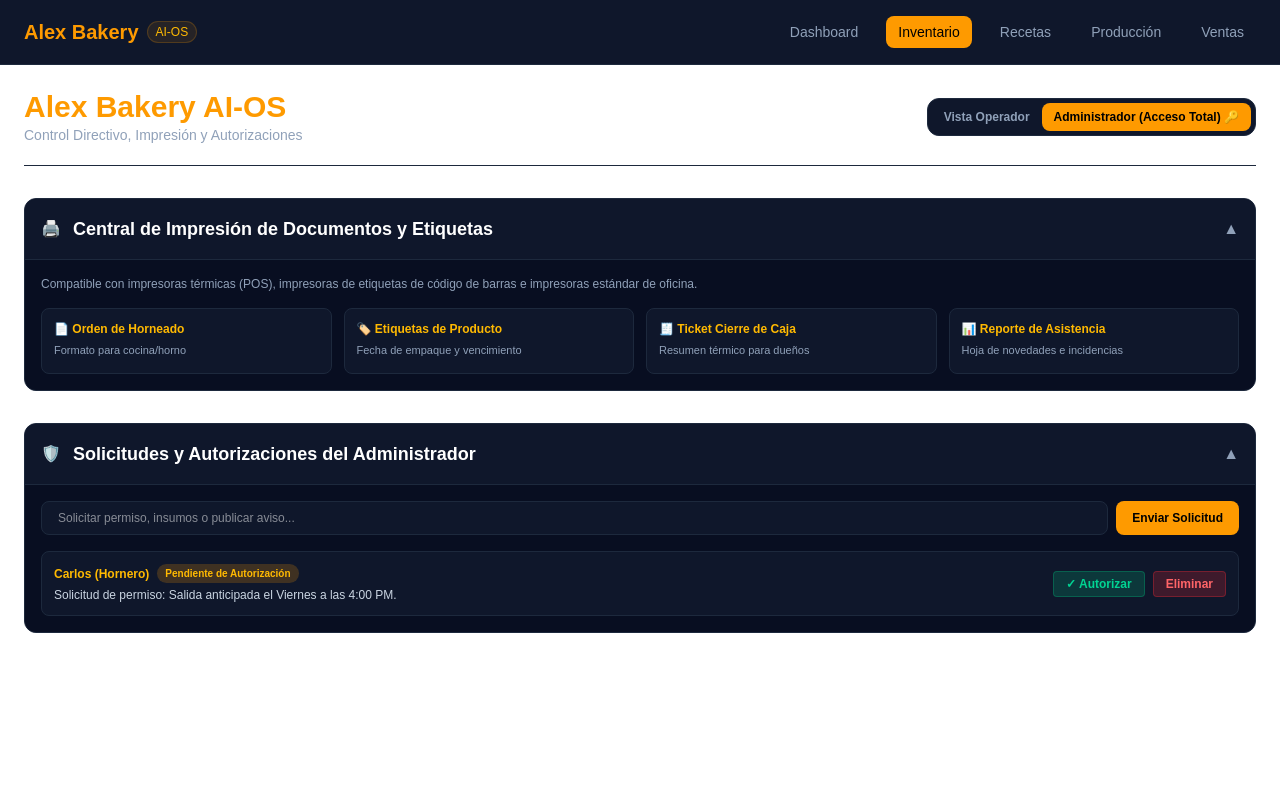
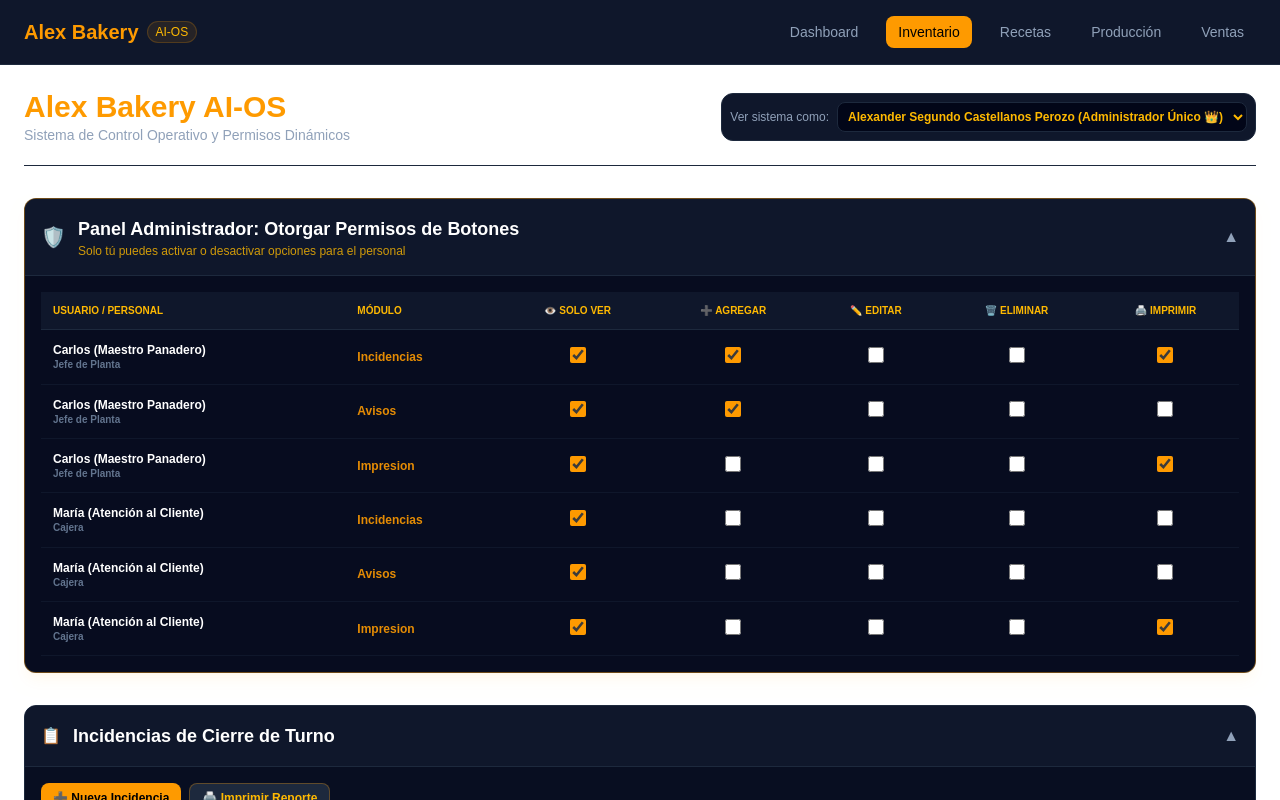
Before and after one commit to alexcastellanos2030-create/salam-bakery-ai-os, a Next.js app: page /inventory in a window 1280 px wide. Shown: the top 800 px of the page. Built offline with nearby package versions, Linux system fonts and the light colour scheme.

Commit message:
feat: matriz de permisos dinámicos por usuario para ver, editar, eliminar, agregar e imprimir

```diff
--- a/app/inventory/page.tsx
+++ b/app/inventory/page.tsx
@@ -2,244 +2,337 @@
 
 import { useState } from 'react';
 
-interface Notice {
+// Tipos de permisos individuales por acción
+interface ModulePermissions {
+  ver: boolean;
+  agregar: boolean;
+  editar: boolean;
+  eliminar: boolean;
+  imprimir: boolean;
+}
+
+// Estructura de usuario con su mapa de permisos por módulo
+interface UserProfile {
   id: string;
-  author: string;
-  content: string;
-  createdAt: string;
-  approved: boolean;
+  name: string;
+  role: string;
+  permissions: {
+    incidencias: ModulePermissions;
+    avisos: ModulePermissions;
+    impresion: ModulePermissions;
+  };
 }
 
 export default function DashboardPage() {
-  // Control de Rol Estricto: Solo 'admin' puede autorizar o eliminar
-  const [userRole, setUserRole] = useState<'admin' | 'operador'>('admin');
-  const isAdmin = userRole === 'admin';
+  // Identificador de perfil activo para pruebas de vista
+  const [activeUserId, setActiveUserId] = useState<string>('admin');
 
-  // Secciones abiertas
+  // Base de datos de usuarios y permisos (Gestionada únicamente por el Admin)
+  const [users, setUsers] = useState<UserProfile[]>([
+    {
+      id: 'admin',
+      name: 'Alexander Segundo Castellanos Perozo',
+      role: 'Administrador Único 👑',
+      permissions: {
+        incidencias: { ver: true, agregar: true, editar: true, eliminar: true, imprimir: true },
+        avisos: { ver: true, agregar: true, editar: true, eliminar: true, imprimir: true },
+        impresion: { ver: true, agregar: true, editar: true, eliminar: true, imprimir: true },
+      },
+    },
+    {
+      id: 'operador-1',
+      name: 'Carlos (Maestro Panadero)',
+      role: 'Jefe de Planta',
+      permissions: {
+        incidencias: { ver: true, agregar: true, editar: false, eliminar: false, imprimir: true },
+        avisos: { ver: true, agregar: true, editar: false, eliminar: false, imprimir: false },
+        impresion: { ver: true, agregar: false, editar: false, eliminar: false, imprimir: true },
+      },
+    },
+    {
+      id: 'cajero-1',
+      name: 'María (Atención al Cliente)',
+      role: 'Cajera',
+      permissions: {
+        incidencias: { ver: true, agregar: false, editar: false, eliminar: false, imprimir: false },
+        avisos: { ver: true, agregar: false, editar: false, eliminar: false, imprimir: false },
+        impresion: { ver: true, agregar: false, editar: false, eliminar: false, imprimir: true },
+      },
+    },
+  ]);
+
+  // Usuario actualmente simulando en pantalla
+  const currentUser = users.find((u) => u.id === activeUserId) || users[0];
+  const isAdmin = currentUser.id === 'admin';
+
+  // Estados de interfaz
   const [openSections, setOpenSections] = useState<{ [key: string]: boolean }>({
-    impresion: true,
+    matrizPermisos: true,
+    incidencias: true,
     avisos: true,
   });
-
-  // Lista de Avisos y Permisos
-  const [notices, setNotices] = useState<Notice[]>([
-    {
-      id: '1',
-      author: 'Carlos (Hornero)',
-      content: 'Solicitud de permiso: Salida anticipada el Viernes a las 4:00 PM.',
-      createdAt: 'Hoy, 09:00 AM',
-      approved: false,
-    },
-  ]);
-  const [newNotice, setNewNotice] = useState('');
 
   const toggleSection = (section: string) => {
     setOpenSections((prev) => ({ ...prev, [section]: !prev[section] }));
   };
 
-  // Agregar solicitud o mensaje
-  const handleAddNotice = (e: React.FormEvent) => {
-    e.preventDefault();
-    if (!newNotice.trim()) return;
+  // Función para que el Admin cambie un permiso a cualquier usuario
+  const handleTogglePermission = (
+    userId: string,
+    moduleKey: 'incidencias' | 'avisos' | 'impresion',
+    actionKey: keyof ModulePermissions
+  ) => {
+    if (!isAdmin) return; // Restricción de seguridad
 
-    setNotices([
-      {
-        id: Date.now().toString(),
-        author: isAdmin ? 'Administrador' : 'Operador de Planta',
-        content: newNotice,
-        createdAt: 'Ahora mismo',
-        approved: isAdmin, // Solo el admin se auto-aprueba
+    setUsers((prevUsers) =>
+      prevUsers.map((u) => {
+        if (u.id !== userId) return u;
+        return {
+          ...u,
+          permissions: {
+            ...u.permissions,
+            [moduleKey]: {
+              ...u.permissions[moduleKey],
+              [actionKey]: !u.permissions[moduleKey][actionKey],
             },
-      ...notices,
-    ]);
-    setNewNotice('');
+          },
+        };
+      })
+    );
   };
 
-  // Funciones Restringidas EXCLUSIVAS del Administrador
-  const handleApprove = (id: string) => {
-    if (!isAdmin) return;
-    setNotices(notices.map((n) => (n.id === id ? { ...n, approved: true } : n)));
-  };
-
-  const handleDelete = (id: string) => {
-    if (!isAdmin) return;
-    setNotices(notices.filter((n) => n.id !== id));
-  };
-
-  // Función de Impresión Universal de Documentos y Etiquetas
-  const handlePrintDocument = (docType: string) => {
+  // Función universal de impresión condicional
+  const handlePrint = (title: string, allowed: boolean) => {
+    if (!allowed) {
+      alert('No tienes permiso para imprimir este documento.');
+      return;
+    }
     window.print();
   };
 
   return (
-    <div className="p-6 max-w-7xl mx-auto space-y-8 print:p-0 print:bg-white print:text-black">
-      {/* Selector de Rol y Encabezado (Oculto al imprimir) */}
+    <div className="p-6 max-w-7xl mx-auto space-y-8 print:p-0">
+      {/* Encabezado y Selector de Vista de Usuario */}
       <header className="flex flex-col md:flex-row justify-between items-start md:items-center gap-4 border-b border-slate-800 pb-5 print:hidden">
         <div>
           <h1 className="text-3xl font-black text-amber-500">Alex Bakery AI-OS</h1>
-          <p className="text-slate-400 text-sm">Control Directivo, Impresión y Autorizaciones</p>
+          <p className="text-slate-400 text-sm">Sistema de Control Operativo y Permisos Dinámicos</p>
         </div>
 
-        {/* Switch de Seguridad de Rol */}
-        <div className="flex items-center bg-slate-900 border border-slate-800 p-1 rounded-xl">
-          <button
-            onClick={() => setUserRole('operador')}
-            className={`px-3 py-1.5 rounded-lg text-xs font-bold transition ${
-              !isAdmin ? 'bg-amber-500 text-black' : 'text-slate-400'
-            }`}
+        {/* Simulación de Usuario Activo */}
+        <div className="flex items-center gap-2 bg-slate-900 border border-slate-800 p-2 rounded-xl">
+          <span className="text-xs text-slate-400 font-medium">Ver sistema como:</span>
+          <select
+            value={activeUserId}
+            onChange={(e) => setActiveUserId(e.target.value)}
+            className="bg-slate-950 text-amber-400 border border-slate-800 font-bold text-xs rounded-lg p-1.5 focus:outline-none"
           >
-            Vista Operador
-          </button>
-          <button
-            onClick={() => setUserRole('admin')}
-            className={`px-3 py-1.5 rounded-lg text-xs font-bold transition ${
-              isAdmin ? 'bg-amber-500 text-black' : 'text-slate-400'
-            }`}
-          >
-            Administrador (Acceso Total) 🔑
-          </button>
+            {users.map((u) => (
+              <option key={u.id} value={u.id}>
+                {u.name} ({u.role})
+              </option>
+            ))}
+          </select>
         </div>
       </header>
 
-      {/* 1. MÓDULO DE IMPRESIÓN DIRECTA (Documentos, Formatos y Etiquetas) */}
-      <div className="bg-slate-900 border border-slate-800 rounded-xl overflow-hidden print:hidden">
+      {/* 👑 MÓDULO EXCLUSIVO DEL ADMIN: MATRIZ CONFIGURADORA DE PERMISOS */}
+      {isAdmin && (
+        <div className="bg-slate-900 border border-amber-500/40 rounded-xl overflow-hidden print:hidden shadow-lg shadow-amber-500/5">
           <button
-          onClick={() => toggleSection('impresion')}
+            onClick={() => toggleSection('matrizPermisos')}
             className="w-full p-4 flex justify-between items-center text-left bg-slate-900 hover:bg-slate-800/50 transition"
           >
             <div className="flex items-center gap-3">
-            <span className="text-amber-500 font-bold">🖨️</span>
-            <h2 className="font-bold text-white text-lg">Central de Impresión de Documentos y Etiquetas</h2>
+              <span className="text-amber-500 font-bold text-xl">🛡️</span>
+              <div>
+                <h2 className="font-bold text-white text-lg">Panel Administrador: Otorgar Permisos de Botones</h2>
+                <p className="text-xs text-amber-400/80">Solo tú puedes activar o desactivar opciones para el personal</p>
               </div>
-          <span className="text-slate-400">{openSections.impresion ? '▲' : '▼'}</span>
+            </div>
+            <span className="text-slate-400">{openSections.matrizPermisos ? '▲' : '▼'}</span>
           </button>
 
-        {openSections.impresion && (
-          <div className="p-4 border-t border-slate-800 bg-slate-950/50 space-y-4">
-            <p className="text-xs text-slate-400">
-              Compatible con impresoras térmicas (POS), impresoras de etiquetas de código de barras e impresoras estándar de oficina.
-            </p>
-            <div className="grid grid-cols-1 sm:grid-cols-2 lg:grid-cols-4 gap-3">
+          {openSections.matrizPermisos && (
+            <div className="p-4 border-t border-slate-800 bg-slate-950/60 overflow-x-auto">
+              <table className="w-full text-left text-xs text-slate-300">
+                <thead className="bg-slate-900 text-amber-400 border-b border-slate-800 uppercase text-[10px]">
+                  <tr>
+                    <th className="p-3">Usuario / Personal</th>
+                    <th className="p-3">Módulo</th>
+                    <th className="p-3 text-center">👁️ Solo Ver</th>
+                    <th className="p-3 text-center">➕ Agregar</th>
+                    <th className="p-3 text-center">✏️ Editar</th>
+                    <th className="p-3 text-center">🗑️ Eliminar</th>
+                    <th className="p-3 text-center">🖨️ Imprimir</th>
+                  </tr>
+                </thead>
+                <tbody>
+                  {users
+                    .filter((u) => u.id !== 'admin')
+                    .map((user) => (
+                      (['incidencias', 'avisos', 'impresion'] as const).map((modKey) => (
+                        <tr key={`${user.id}-${modKey}`} className="border-b border-slate-800/40 hover:bg-slate-900/40">
+                          <td className="p-3 font-bold text-white">
+                            {user.name} <span className="text-slate-500 text-[10px] block">{user.role}</span>
+                          </td>
+                          <td className="p-3 capitalize font-semibold text-amber-500/90">{modKey}</td>
+                          {(['ver', 'agregar', 'editar', 'eliminar', 'imprimir'] as keyof ModulePermissions[]).map((action) => {
+                            const isChecked = user.permissions[modKey][action as keyof ModulePermissions];
+                            return (
+                              <td key={action} className="p-3 text-center">
+                                <input
+                                  type="checkbox"
+                                  checked={isChecked}
+                                  onChange={() => handleTogglePermission(user.id, modKey, action as keyof ModulePermissions)}
+                                  className="w-4 h-4 accent-amber-500 cursor-pointer rounded"
+                                />
+                              </td>
+                            );
+                          })}
+                        </tr>
+                      ))
+                    ))}
+                </tbody>
+              </table>
+            </div>
+          )}
+        </div>
+      )}
+
+      {/* 📋 SUBMÓDULO: INCIDENCIAS DE CIERRE DE TURNO */}
+      {currentUser.permissions.incidencias.ver ? (
+        <div className="bg-slate-900 border border-slate-800 rounded-xl overflow-hidden print:hidden">
           <button
-                onClick={() => handlePrintDocument('Comanda de Hornada')}
-                className="bg-slate-900 hover:border-amber-500 border border-slate-800 p-3 rounded-lg text-left transition"
+            onClick={() => toggleSection('incidencias')}
+            className="w-full p-4 flex justify-between items-center text-left bg-slate-900 hover:bg-slate-800/50 transition"
           >
-                <span className="block text-xs font-bold text-amber-400">📄 Orden de Horneado</span>
-                <span className="text-[11px] text-slate-400">Formato para cocina/horno</span>
+            <div className="flex items-center gap-3">
+              <span className="text-amber-500 font-bold">📋</span>
+              <h2 className="font-bold text-white text-lg">Incidencias de Cierre de Turno</h2>
+            </div>
+            <span className="text-slate-400">{openSections.incidencias ? '▲' : '▼'}</span>
           </button>
 
+          {openSections.incidencias && (
+            <div className="p-4 border-t border-slate-800 bg-slate-950/50 space-y-4">
+              {/* Botones de acción general según permisos */}
+              <div className="flex flex-wrap gap-2 pb-2 border-b border-slate-800">
+                {currentUser.permissions.incidencias.agregar && (
+                  <button className="bg-amber-500 text-black px-3 py-1.5 rounded-lg text-xs font-bold hover:bg-amber-400 transition">
+                    ➕ Nueva Incidencia
+                  </button>
+                )}
+                {currentUser.permissions.incidencias.imprimir && (
                   <button
-                onClick={() => handlePrintDocument('Etiquetas de Lote')}
-                className="bg-slate-900 hover:border-amber-500 border border-slate-800 p-3 rounded-lg text-left transition"
+                    onClick={() => handlePrint('Incidencias', true)}
+                    className="bg-slate-800 text-amber-400 border border-amber-500/30 px-3 py-1.5 rounded-lg text-xs font-bold hover:bg-slate-700 transition"
                   >
-                <span className="block text-xs font-bold text-amber-400">🏷️ Etiquetas de Producto</span>
-                <span className="text-[11px] text-slate-400">Fecha de empaque y vencimiento</span>
+                    🖨️ Imprimir Reporte
                   </button>
+                )}
+              </div>
 
-              <button
-                onClick={() => handlePrintDocument('Ticket de Cierre')}
-                className="bg-slate-900 hover:border-amber-500 border border-slate-800 p-3 rounded-lg text-left transition"
-              >
-                <span className="block text-xs font-bold text-amber-400">🧾 Ticket Cierre de Caja</span>
-                <span className="text-[11px] text-slate-400">Resumen térmico para dueños</span>
+              {/* Registro de Incidencia con sus propios botones de acción */}
+              <div className="bg-slate-900 border border-slate-800 p-4 rounded-lg flex flex-col md:flex-row justify-between items-start md:items-center gap-3">
+                <div>
+                  <span className="text-xs text-amber-400 font-bold">Turno Tarde - Maquinaria</span>
+                  <p className="text-sm text-slate-200 mt-1">
+                    Falla de temperatura leve en el Horno Rotativo #1 durante el último horneado.
+                  </p>
+                </div>
+
+                <div className="flex gap-1.5 self-end md:self-auto">
+                  {currentUser.permissions.incidencias.ver && (
+                    <button className="bg-slate-800 text-slate-300 text-[11px] px-2.5 py-1 rounded font-bold border border-slate-700 hover:bg-slate-700">
+                      👁️ Ver
                     </button>
-
-              <button
-                onClick={() => handlePrintDocument('Reporte Personal')}
-                className="bg-slate-900 hover:border-amber-500 border border-slate-800 p-3 rounded-lg text-left transition"
-              >
-                <span className="block text-xs font-bold text-amber-400">📊 Reporte de Asistencia</span>
-                <span className="text-[11px] text-slate-400">Hoja de novedades e incidencias</span>
+                  )}
+                  {currentUser.permissions.incidencias.editar && (
+                    <button className="bg-blue-500/20 text-blue-400 border border-blue-500/30 text-[11px] px-2.5 py-1 rounded font-bold hover:bg-blue-500/30">
+                      ✏️ Editar
                     </button>
+                  )}
+                  {currentUser.permissions.incidencias.eliminar && (
+                    <button className="bg-red-500/20 text-red-400 border border-red-500/30 text-[11px] px-2.5 py-1 rounded font-bold hover:bg-red-500/30">
+                      🗑️ Eliminar
+                    </button>
+                  )}
+                </div>
               </div>
             </div>
           )}
         </div>
+      ) : (
+        <div className="bg-slate-900/50 border border-slate-800/50 p-4 rounded-xl text-center text-xs text-slate-500">
+          🔒 No tienes permiso para visualizar el Módulo de Incidencias.
+        </div>
+      )}
 
-      {/* 2. MÓDULO DE AUTORIZACIONES (Exclusivo Administrador) */}
+      {/* 📢 MÓDULO: TABLÓN DE AVISOS Y COMUNICACIÓN */}
+      {currentUser.permissions.avisos.ver ? (
         <div className="bg-slate-900 border border-slate-800 rounded-xl overflow-hidden print:hidden">
           <button
             onClick={() => toggleSection('avisos')}
             className="w-full p-4 flex justify-between items-center text-left bg-slate-900 hover:bg-slate-800/50 transition"
           >
             <div className="flex items-center gap-3">
-            <span className="text-amber-500 font-bold">🛡️</span>
-            <h2 className="font-bold text-white text-lg">Solicitudes y Autorizaciones del Administrador</h2>
+              <span className="text-amber-500 font-bold">📢</span>
+              <h2 className="font-bold text-white text-lg">Mural de Avisos e Interacción</h2>
             </div>
             <span className="text-slate-400">{openSections.avisos ? '▲' : '▼'}</span>
           </button>
 
           {openSections.avisos && (
             <div className="p-4 border-t border-slate-800 bg-slate-950/50 space-y-4">
-            <form onSubmit={handleAddNotice} className="flex gap-2">
+              {currentUser.permissions.avisos.agregar && (
+                <div className="flex gap-2">
                   <input
                     type="text"
-                value={newNotice}
-                onChange={(e) => setNewNotice(e.target.value)}
-                placeholder="Solicitar permiso, insumos o publicar aviso..."
+                    placeholder="Escribe un mensaje o solicitud..."
                     className="flex-1 bg-slate-900 border border-slate-800 rounded-lg px-4 py-2 text-xs text-white focus:outline-none focus:border-amber-500"
                   />
-              <button
-                type="submit"
-                className="bg-amber-500 hover:bg-amber-400 text-black font-bold text-xs px-4 rounded-lg transition"
-              >
-                Enviar Solicitud
+                  <button className="bg-amber-500 text-black px-4 py-2 rounded-lg text-xs font-bold hover:bg-amber-400 transition">
+                    ➕ Agregar Mensaje
                   </button>
-            </form>
+                </div>
+              )}
 
-            <div className="space-y-3">
-              {notices.map((n) => (
-                <div
-                  key={n.id}
-                  className="bg-slate-900 border border-slate-800 p-3 rounded-lg flex flex-col md:flex-row justify-between items-start md:items-center gap-2"
-                >
+              <div className="bg-slate-900 border border-slate-800 p-3 rounded-lg flex justify-between items-center">
                 <div>
-                    <div className="flex items-center gap-2">
-                      <span className="text-xs font-bold text-amber-400">{n.author}</span>
-                      <span className={`text-[10px] px-2 py-0.5 rounded-full font-bold ${
-                        n.approved ? 'bg-emerald-500/20 text-emerald-400' : 'bg-amber-500/20 text-amber-400'
-                      }`}>
-                        {n.approved ? 'Aprobado por Admin' : 'Pendiente de Autorización'}
-                      </span>
-                    </div>
-                    <p className="text-xs text-slate-300 mt-1">{n.content}</p>
+                  <span className="text-xs text-amber-400 font-bold">Carlos (Hornero)</span>
+                  <p className="text-xs text-slate-300 mt-1">Llegada de materia prima programada para el lunes a las 7:00 AM.</p>
                 </div>
 
-                  {/* Botones con Control de Acceso Directo */}
-                  <div className="flex gap-2">
-                    {!n.approved && (
-                      <button
-                        onClick={() => handleApprove(n.id)}
-                        disabled={!isAdmin}
-                        className={`text-xs px-3 py-1 rounded font-bold border transition ${
-                          isAdmin
-                            ? 'bg-emerald-500/20 text-emerald-400 border-emerald-500/30 hover:bg-emerald-500/30'
-                            : 'bg-slate-800 text-slate-600 border-slate-700 cursor-not-allowed'
-                        }`}
-                        title={!isAdmin ? 'Solo el Administrador puede autorizar' : ''}
-                      >
-                        ✓ Autorizar
+                <div className="flex gap-1.5">
+                  {currentUser.permissions.avisos.editar && (
+                    <button className="bg-blue-500/20 text-blue-400 border border-blue-500/30 text-[10px] px-2 py-1 rounded font-bold">
+                      ✏️ Editar
                     </button>
                   )}
+                  {currentUser.permissions.avisos.eliminar && (
+                    <button className="bg-red-500/20 text-red-400 border border-red-500/30 text-[10px] px-2 py-1 rounded font-bold">
+                      🗑️ Eliminar
+                    </button>
+                  )}
+                  {currentUser.permissions.avisos.imprimir && (
                     <button
-                      onClick={() => handleDelete(n.id)}
-                      disabled={!isAdmin}
-                      className={`text-xs px-3 py-1 rounded font-bold border transition ${
-                        isAdmin
-                          ? 'bg-red-500/20 text-red-400 border-red-500/30 hover:bg-red-500/30'
-                          : 'bg-slate-800 text-slate-600 border-slate-700 cursor-not-allowed'
-                      }`}
-                      title={!isAdmin ? 'Solo el Administrador puede eliminar' : ''}
+                      onClick={() => handlePrint('Aviso', true)}
+                      className="bg-slate-800 text-amber-400 border border-amber-500/30 text-[10px] px-2 py-1 rounded font-bold"
                     >
-                      Eliminar
+                      🖨️ Imprimir
                     </button>
+                  )}
                 </div>
-                </div>
-              ))}
               </div>
             </div>
           )}
         </div>
+      ) : (
+        <div className="bg-slate-900/50 border border-slate-800/50 p-4 rounded-xl text-center text-xs text-slate-500">
+          🔒 No tienes permiso para visualizar el Mural de Avisos.
+        </div>
+      )}
     </div>
   );
 }
```
Lines whose indentation alone changed are shown as unchanged.
